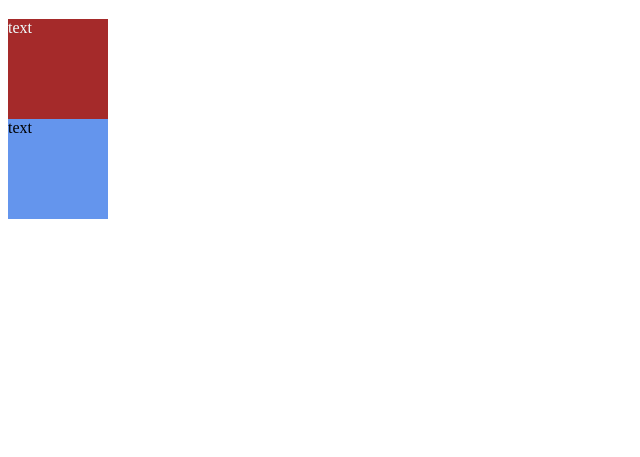
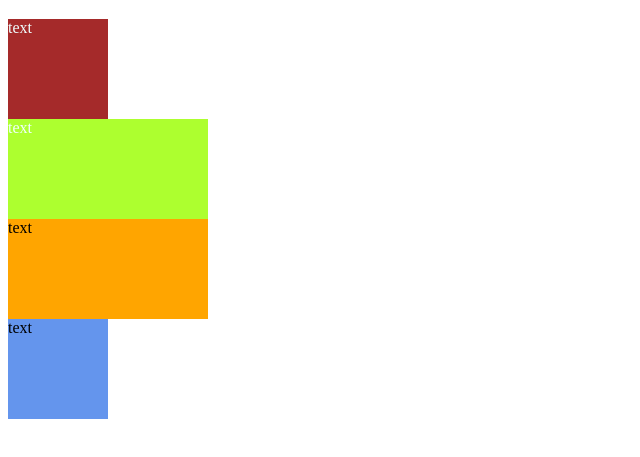
Before and after one commit to YuzhakovAleksei/web_project, a plain HTML site: page git_test/index.html in a window 1280 px wide. Shown: the part 61-518 px from the top of the page, without its empty margins (0-640 px from the left). Drawn offline with Linux system fonts and the light colour scheme.

Commit message:
add panels

```diff
--- a/git_test/css/styles.css
+++ b/git_test/css/styles.css
@@ -1,8 +1,8 @@
 .right-panel {
-  color: azure;
   width: 100px;
   height: 100px;
   background-color: brown;
+  color: azure;
 }
 
 .left-panel {
@@ -10,3 +10,16 @@
   height: 100px;
   background-color: cornflowerblue;
 }
+
+.midright-panel {
+  width: 200px;
+  height: 100px;
+  color: azure;
+  background-color: greenyellow;
+}
+
+.midleft-panel {
+  width: 200px;
+  height: 100px;
+  background-color: orange;
+}
--- a/git_test/index.html
+++ b/git_test/index.html
@@ -11,6 +11,8 @@
   <h1>Main page</h1>
   <div class="container">
     <div class="right-panel">text</div>
+    <div class="midright-panel">text</div>
+    <div class="midleft-panel">text</div>
     <div class="left-panel">text</div>
   </div>
 </body>
```
